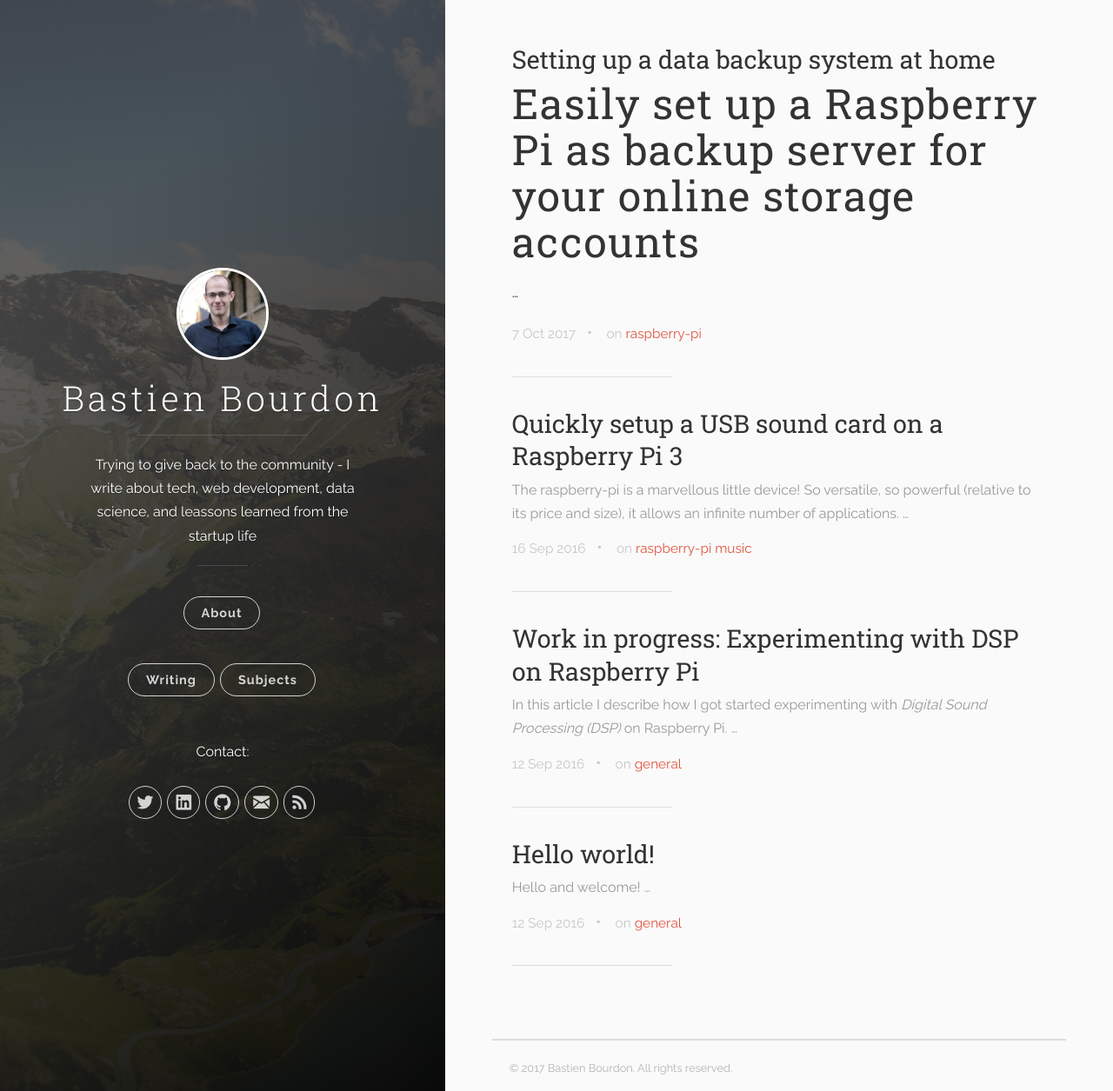
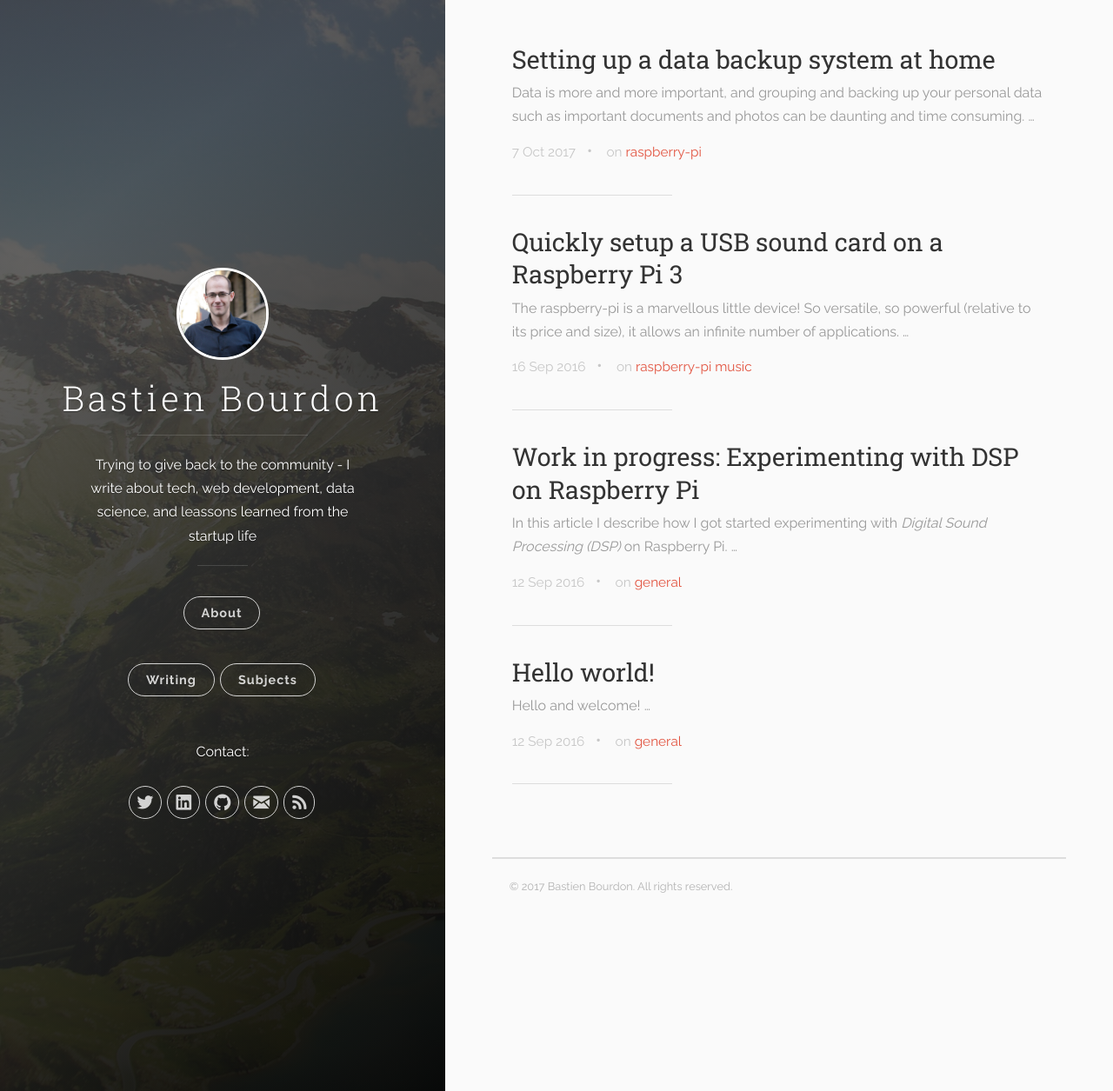
Before and after one commit to Bastien-Brd/Bastien-Brd.github.io, a Jekyll site: the page built from index.html, in a window 1280 px wide and 1255 px high. Shown: the whole window at 87% size. Built offline with Jekyll 4.4.1, drawn with Linux system fonts in a browser that asks for light colours; nearby versions of some CDN libraries; the list of posts is cut into pages by our own code.

Commit message:
Remove duplicate article title

```diff
--- a/_posts/2017-09-07-home-backup.markdown
+++ b/_posts/2017-09-07-home-backup.markdown
@@ -4,7 +4,6 @@ date:   2017-10-07
 categories: [raspberry-pi]
 tags: [raspberry-pi]
 ---
-# Easily set up a Raspberry Pi as backup server for your online storage accounts
 
 Data is more and more important, and grouping and backing up your personal data such as important documents and photos can be daunting and time consuming.
 
```
